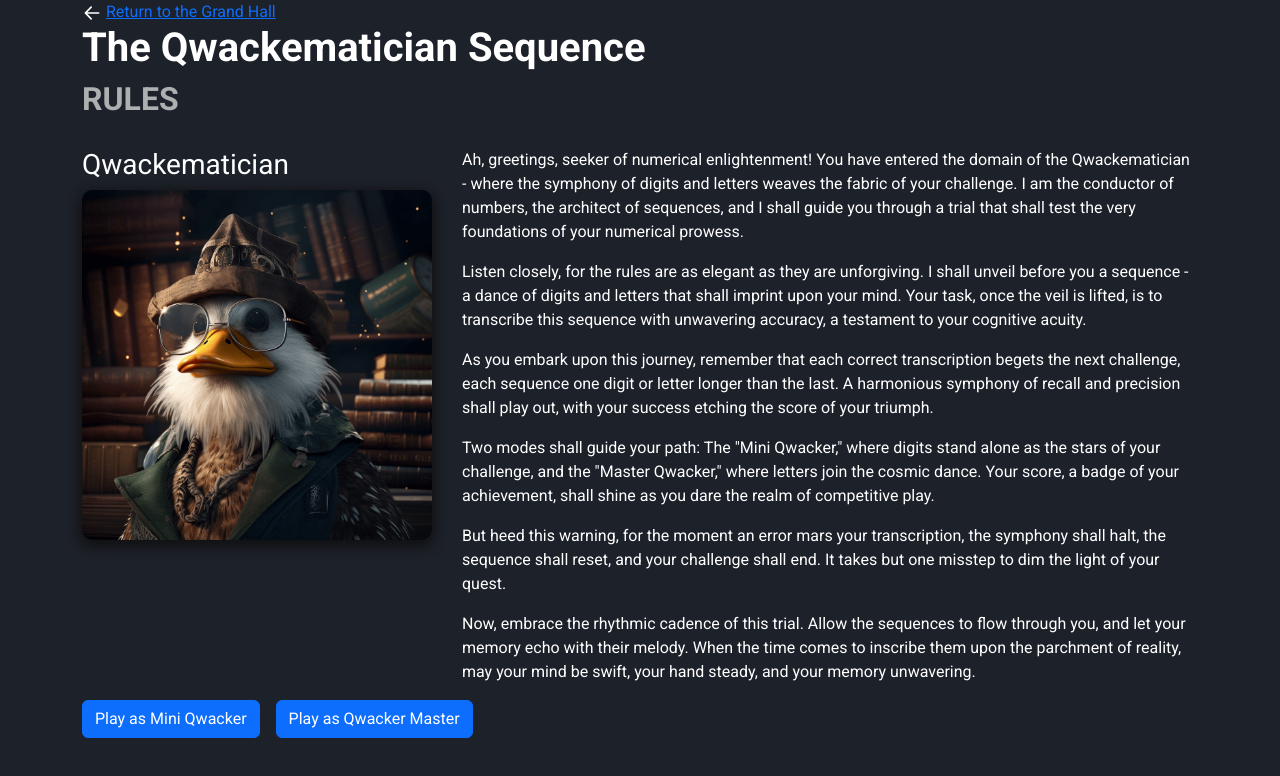
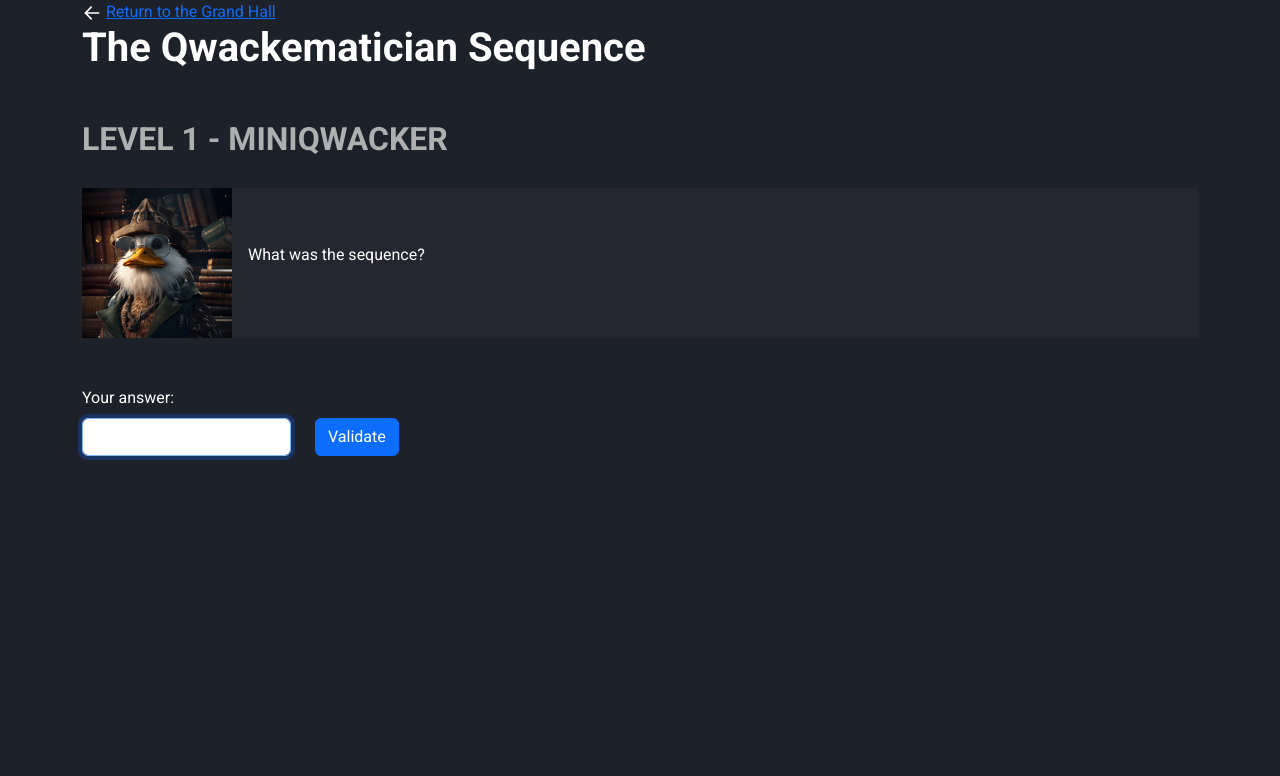
Before and after one commit to TLouvet/Qwackademy, a Next.js app: page /games/qwackematician in a window 1280 px wide. Both pictures are taken after a click on the button "Play as Mini Qwacker". Shown: the top 776 px of the page. Built offline with nearby package versions, Linux system fonts and the light colour scheme.

Commit message:
feat: :sparkles: terrible code, but qwackematician is ok

```diff
--- a/components/CharacterCard/CharacterCard.tsx
+++ b/components/CharacterCard/CharacterCard.tsx
@@ -9,6 +9,8 @@ type CharacterCardProps = {
   gameDescription?: string;
   withPlayButton?: boolean;
   href?: string;
+  width?: number;
+  height?: number;
 };
 
 export default function CharacterCard({
@@ -17,6 +19,8 @@ export default function CharacterCard({
   gameDescription,
   withPlayButton = false,
   href,
+  width = 350,
+  height = 350,
 }: CharacterCardProps) {
   const [mouseIn, setMouseIn] = useState(false);
 
@@ -31,7 +35,7 @@ export default function CharacterCard({
       </h3>
       <article className={style.illustrated_card} onMouseEnter={enterCard} onMouseLeave={leaveCard}>
         <div className={style.container}>
-          <Image src={src} width={350} height={350} alt='' sizes='(min-width: 768px) 350px, 350px' />
+          <Image src={src} width={width} height={height} alt='' sizes='(min-width: 768px) 350px, 350px' />
           {showButtons && (
             <div className={style.btns_container}>
               <p>{gameDescription}</p>
--- /dev/null
+++ b/components/QwackerModeSelector/QwackerModeSelector.tsx
@@ -0,0 +1,17 @@
+import { QwackerMode } from '@/features/types';
+import { Button } from 'react-bootstrap';
+
+type QwackerModeSelectorProps = {
+  handlePlay: (mode: QwackerMode) => void;
+};
+
+export default function QwackerModeSelector({ handlePlay }: QwackerModeSelectorProps) {
+  return (
+    <>
+      <Button className='me-3' onClick={() => handlePlay('miniqwacker')}>
+        Play as Mini Qwacker
+      </Button>
+      <Button onClick={() => handlePlay('qwackermaster')}>Play as Qwacker Master</Button>
+    </>
+  );
+}
--- /dev/null
+++ b/features/qwackematician.ts
@@ -0,0 +1,13 @@
+import { QwackerMode } from './types';
+
+export function generateSequence(level: number, selectedMode: QwackerMode) {
+  const sequencecharacters = selectedMode === 'miniqwacker' ? '0123456789' : '0123456789abcdefghijklmnopqrstuvwxyz';
+
+  let sequence = '';
+
+  for (let i = 0; i < level; i++) {
+    sequence += sequencecharacters[Math.floor(Math.random() * sequencecharacters.length)];
+  }
+
+  return sequence;
+}
--- /dev/null
+++ b/features/types.ts
@@ -0,0 +1 @@
+export type QwackerMode = 'miniqwacker' | 'qwackermaster' | 'none';
--- /dev/null
+++ b/hooks/useGameCommon.tsx
@@ -0,0 +1,21 @@
+import { QwackerMode } from '@/features/types';
+import { useState } from 'react';
+
+export default function useGameCommon() {
+  const [selectedMode, setSelectedMode] = useState<QwackerMode>('none');
+  const [level, setLevel] = useState(1);
+
+  const [canPlay, setCanPlay] = useState(false);
+  const [isError, setIsError] = useState(false);
+
+  return {
+    selectedMode,
+    setSelectedMode,
+    level,
+    setLevel,
+    canPlay,
+    setCanPlay,
+    isError,
+    setIsError,
+  };
+}
--- /dev/null
+++ b/hooks/usePreventCopy.tsx
@@ -0,0 +1,17 @@
+import { useEffect } from 'react';
+
+export default function usePreventCopy() {
+  useEffect(() => {
+    // prevent copy
+    document.addEventListener('copy', (e) => {
+      e.preventDefault();
+      return false;
+    });
+
+    // prevent right click
+    document.addEventListener('contextmenu', (e) => {
+      e.preventDefault();
+      return false;
+    });
+  }, []);
+}
--- a/pages/games/qwackematician.tsx
+++ b/pages/games/qwackematician.tsx
@@ -2,16 +2,189 @@ import PageLayout from '@/components/Layout/PageLayout';
 import WelcomingSection from '@/components/WelcomingSection/WelcomingSection';
 import { QWACKER_CARDS } from '@/data/qwacker-cards';
 import { QWACKEMATICIAN_RULES } from '@/data/rules/qwackematician';
-import { Button } from 'react-bootstrap';
+import { Button, Col, Form, FormGroup } from 'react-bootstrap';
+import { useEffect, useRef, useState } from 'react';
+import { QwackerMode } from '@/features/types';
+import { generateSequence } from '@/features/qwackematician';
+import QwackerModeSelector from '@/components/QwackerModeSelector/QwackerModeSelector';
+import Image from 'next/image';
+import usePreventCopy from '@/hooks/usePreventCopy';
+import useGameCommon from '@/hooks/useGameCommon';
 
 export default function QwackematicianPage() {
+  const { selectedMode, setSelectedMode, level, setLevel, canPlay, setCanPlay, isError, setIsError } = useGameCommon();
+  const [answer, setAnswer] = useState('');
+  const [currentSequence, setCurrentSequence] = useState('');
+  const refSeqToHide = useRef<HTMLSpanElement>(null);
+
+  const tempText = "Let's see how you do with this sequence ";
+  const questionText = 'What was the sequence?';
+  const lvl1To4TextValid = 'Excellent, well played!';
+  const lvl5TextValid = 'Ah, a memory virtuoso in the making!';
+  const lvl6To9TextValid = 'Very nice, keep it up!';
+  const lvl10TextValid = 'Yes, yes, let the numbers flow through you!';
+  const lvl11To14TextValid = 'You are a memory master!';
+  const lvl15TextValid = "Astonishing! Amidst the crescendo of complexity, your memory's notes ring clear and true";
+  const lvl16To19TextValid = 'You are a memory maestro!';
+  const lvl20TextValid =
+    'Transcendent! In the realm where numbers weave intricate patterns, your memory stands as a beacon of brilliance';
+  const lvl21To24TextValid = 'You are a memory prodigy!';
+  const lvl25TextValid =
+    "Phenomenal! You've breached the boundaries of memory's realm, navigating complexities that few dare to tread";
+  const lvl26To29TextValid = 'You are a true memory savant!';
+  const lvl30TextValid = "Incredible, you have reached the same level as the Qwackematician's memory!";
+  const lvl31To34TextValid = 'You are a memory genius!';
+  const lvl35TextValid =
+    "Unbelievable! At this point, even the stars themselves might be envious of your memory's radiance.";
+  const errorText = ` Ah, a misstep in the sequence of numbers, the answer was ${currentSequence} whereas you told ${answer}. Your
+  memory stumbled, and the sequence slipped from your grasp. Fear not, for even the finest mathematicians
+  fumble now and then. Take heed of this moment and return when you&apos;re ready to reclaim
+  your place. Remember, the numbers shall await your triumphant return.`;
+
+  const [currentText, setCurrentText] = useState(lvl1To4TextValid);
+  usePreventCopy();
+
+  const handlePlay = (mode: QwackerMode) => {
+    setSelectedMode(mode);
+    setCurrentSequence(generateSequence(level, mode));
+  };
+
+  function handleReplay() {
+    setSelectedMode('none');
+    setIsError(false);
+    setLevel(1);
+    setCanPlay(false);
+  }
+
+  function handleValidation() {
+    if (!refSeqToHide.current) return;
+
+    if (answer === currentSequence) {
+      setLevel(level + 1);
+      if (level < 5) {
+        setCurrentText(lvl1To4TextValid);
+      } else if (level === 5) {
+        setCurrentText(lvl5TextValid);
+      } else if (level < 10) {
+        setCurrentText(lvl6To9TextValid);
+      } else if (level === 10) {
+        setCurrentText(lvl10TextValid);
+      } else if (level < 15) {
+        setCurrentText(lvl11To14TextValid);
+      } else if (level === 15) {
+        setCurrentText(lvl15TextValid);
+      } else if (level < 20) {
+        setCurrentText(lvl16To19TextValid);
+      } else if (level === 20) {
+        setCurrentText(lvl20TextValid);
+      } else if (level < 25) {
+        setCurrentText(lvl21To24TextValid);
+      } else if (level === 25) {
+        setCurrentText(lvl25TextValid);
+      } else if (level < 30) {
+        setCurrentText(lvl26To29TextValid);
+      } else if (level === 30) {
+        setCurrentText(lvl30TextValid);
+      } else if (level < 35) {
+        setCurrentText(lvl31To34TextValid);
+      } else if (level === 35) {
+        setCurrentText(lvl35TextValid);
+      }
+
+      setTimeout(() => {
+        const newSequence = generateSequence(level + 1, selectedMode);
+        setCurrentSequence(newSequence);
+        setAnswer('');
+        if (!refSeqToHide.current) return;
+        refSeqToHide.current.textContent = ': ' + newSequence;
+      }, 2000);
+    } else {
+      setAnswer('');
+      setCurrentText(errorText);
+      setIsError(true);
+    }
+
+    setCanPlay(false);
+  }
+
+  useEffect(() => {
+    setCurrentText(tempText);
+
+    setTimeout(() => {
+      if (refSeqToHide.current) {
+        refSeqToHide.current.textContent = '';
+      }
+      setCurrentText(questionText);
+      setCanPlay(true);
+    }, 2000 + Math.floor(level / 5) * 500);
+  }, [currentSequence, setCanPlay]);
+
   return (
     <PageLayout withBackLink>
       <h1>The Qwackematician Sequence</h1>
 
-      <WelcomingSection title='Rules' rules={QWACKEMATICIAN_RULES} character={QWACKER_CARDS.mathematician} />
-      <Button className='me-3'>Play as Mini Qwacker</Button>
-      <Button>Play as Qwacker Master</Button>
+      {selectedMode === 'none' && (
+        <div>
+          <WelcomingSection title='Rules' rules={QWACKEMATICIAN_RULES} character={QWACKER_CARDS.mathematician} />
+          <QwackerModeSelector handlePlay={handlePlay} />
+        </div>
+      )}
+
+      <section id='game' className='mt-5'>
+        {selectedMode !== 'none' && (
+          <div style={{ minHeight: '100vh' }}>
+            <h2>
+              Level {level} - {selectedMode}{' '}
+              {isError && (
+                <Button onClick={handleReplay} className='ms-3'>
+                  Try again
+                </Button>
+              )}
+            </h2>
+
+            <div className='d-flex align-items-center mb-5' style={{ background: '#2d30376e' }}>
+              <Image width={150} height={150} src={QWACKER_CARDS.mathematician.src} alt='' />
+              <p className='p-3'>
+                {currentText} <span ref={refSeqToHide}>: {currentSequence}</span>
+              </p>
+            </div>
+
+            {canPlay && (
+              <form
+                className='my-5'
+                onSubmit={(e) => {
+                  e.preventDefault();
+                  handleValidation();
+                }}
+              >
+                <Col xs={12} md={4} className='d-flex align-items-end'>
+                  <FormGroup className='me-4'>
+                    <Form.Label htmlFor='answer'>Your answer:</Form.Label>
+                    <Form.Control
+                      type='text'
+                      id='answer'
+                      value={answer}
+                      onChange={(e) => setAnswer(e.target.value)}
+                      autoFocus
+                      autoComplete='off'
+                    />
+                  </FormGroup>
+                  <Button type='button' onClick={handleValidation}>
+                    Validate
+                  </Button>
+                </Col>
+              </form>
+            )}
+          </div>
+        )}
+      </section>
     </PageLayout>
   );
 }
+
+// Un game screen
+// Un replay button
+// Des animations entre chaque lvl
+// Des dialogues tous les x lvl
+// un timer de 15s
+// peut-être augmenter le temps de mémorisation en fonction du lvl
```
